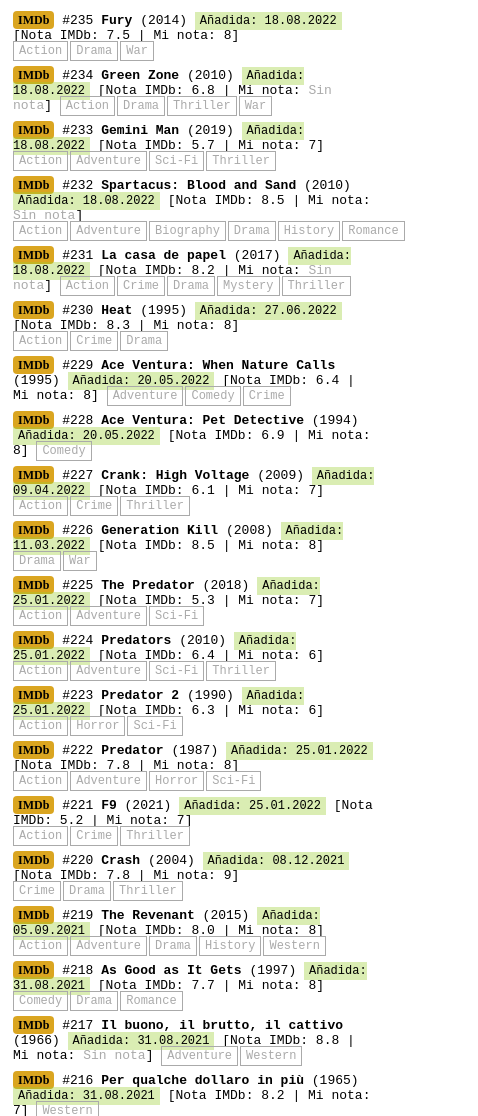
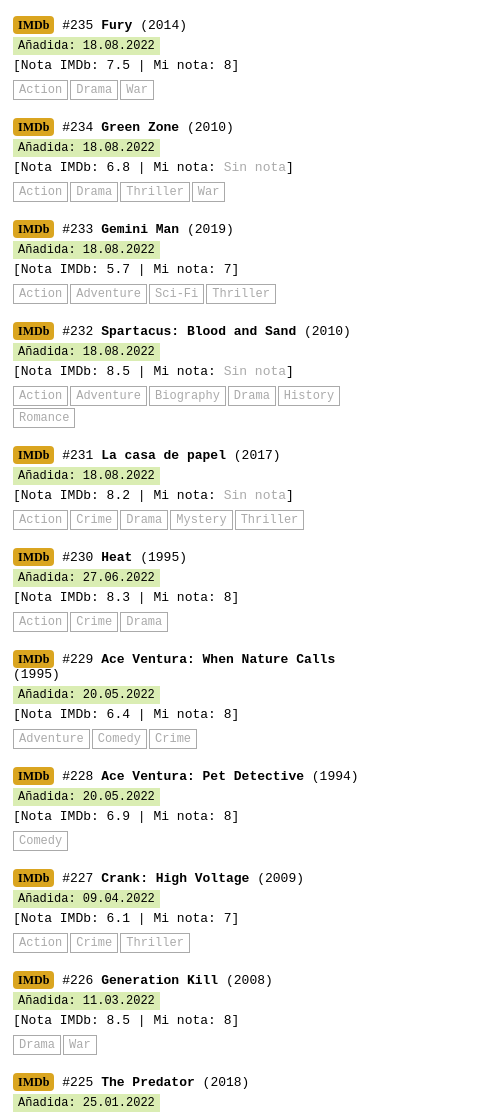
Before and after one commit to naoxink/tengoenbr, a plain HTML site: page index.html in a window 390 px wide. Shown: the top 1116 px of the page, 478 px wide, since content can reach past the window. Drawn offline with Linux system fonts and the light colour scheme.

Commit message:
mobile supp

```diff
--- a/index.html
+++ b/index.html
@@ -36,6 +36,15 @@
       color: #AAA;
       padding: 2px 5px;
       margin-right: 2px;
+      display: inline-block;
+      margin-top: 2px;
+    }
+    @media (max-width: 900px) {
+      .break {
+        display: block;
+        margin-top: 5px;
+        margin-bottom: 5px;
+      }
     }
   </style>
 </head>
@@ -53,7 +62,18 @@
   function printRow(m){
     document.querySelector('#list').innerHTML += `
       <div class="row">
-        <a class="imdb" target="_blank" href="${m[6]}">IMDb</a> #${m[0]} <strong>${m[5]}</strong> (${m[10]}) <span class="added">Añadida: ${m[2].split('-').reverse().join('.')}</span> [Nota IMDb: ${m[8]} | Mi nota: ${m[15] || '<span class="muted">Sin nota</span>'}] ${getGenreTags(m[11])}
+        <span class="break">
+          <a class="imdb" target="_blank" href="${m[6]}">IMDb</a> #${m[0]} <strong>${m[5]}</strong> (${m[10]})
+        </span>
+        <span class="break">
+          <span class="added">Añadida: ${m[2].split('-').reverse().join('.')}</span>
+        </span>
+        <span class="break">
+          [Nota IMDb: ${m[8]} | Mi nota: ${m[15] || '<span class="muted">Sin nota</span>'}]
+        </span>
+        <span class="break">
+          ${getGenreTags(m[11])}
+        </span>
       </div>
     `
   }
```
